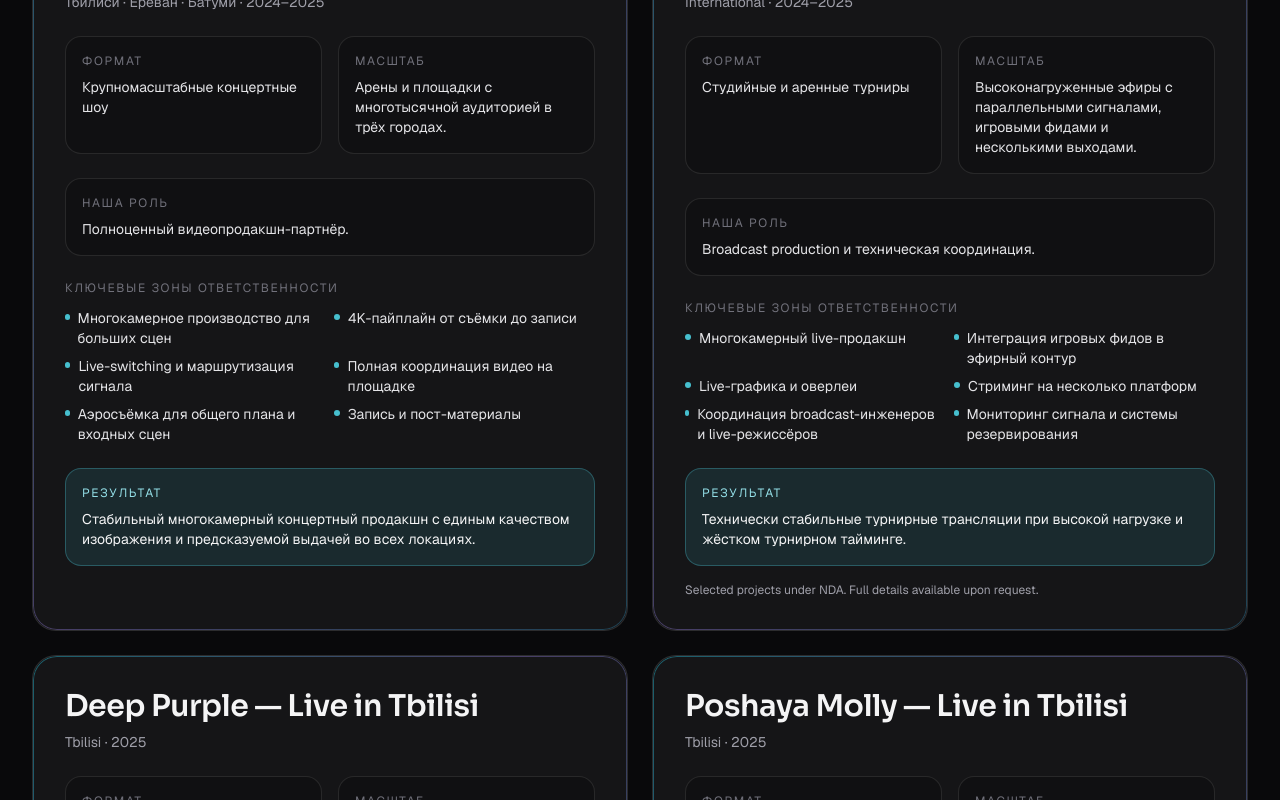
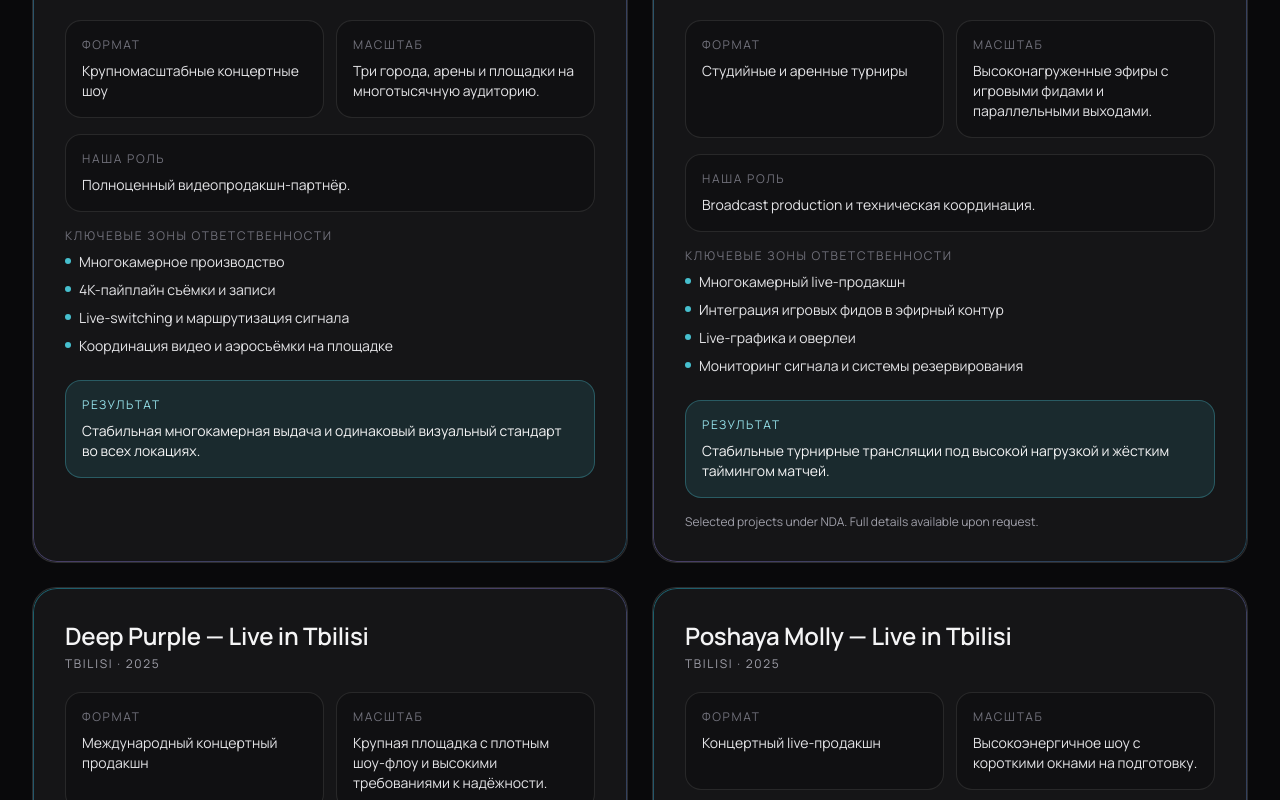
Before and after one commit to baryshnikovaxx/hpprod, a Next.js app: page /work in a window 1280 px wide. Shown: the part 740-1540 px from the top of the page. Built offline with nearby package versions, Linux system fonts and the light colour scheme; no server answers.

Commit message:
restructure equipment page and update case sections

```diff
--- a/app/globals.css
+++ b/app/globals.css
@@ -11,6 +11,7 @@
   --font-sans: var(--font-geist-sans);
   --font-mono: var(--font-geist-mono);
   --font-accent: var(--font-sora);
+  --font-ru: var(--font-ru-sans);
 
   --animate-marquee: marquee 32s linear infinite;
   --animate-marquee-slow: marquee 48s linear infinite;
@@ -77,6 +78,17 @@
   letter-spacing: -0.015em;
 }
 
+html[lang="ru"] body {
+  font-family: var(--font-ru-sans), var(--font-geist-sans), Arial, Helvetica, sans-serif;
+}
+
+html[lang="ru"] h1,
+html[lang="ru"] h2,
+html[lang="ru"] h3 {
+  font-family: var(--font-ru-sans), var(--font-geist-sans), Arial, Helvetica, sans-serif;
+  letter-spacing: -0.01em;
+}
+
 .accent-border {
   position: relative;
   isolation: isolate;
--- a/app/layout.tsx
+++ b/app/layout.tsx
@@ -1,6 +1,6 @@
 import type { Metadata } from "next";
 import { cookies } from "next/headers";
-import { Geist, Geist_Mono, Sora } from "next/font/google";
+import { Geist, Geist_Mono, Manrope, Sora } from "next/font/google";
 import "./globals.css";
 import { LanguageProvider } from "./components/language-provider";
 
@@ -17,6 +17,12 @@
 const sora = Sora({
   variable: "--font-sora",
   subsets: ["latin"],
+  weight: ["400", "500", "600", "700"],
+});
+
+const manrope = Manrope({
+  variable: "--font-ru-sans",
+  subsets: ["latin", "cyrillic"],
   weight: ["400", "500", "600", "700"],
 });
 
@@ -37,7 +43,7 @@
   return (
     <html lang={initialLang}>
       <body
-        className={`${geistSans.variable} ${geistMono.variable} ${sora.variable} antialiased`}
+        className={`${geistSans.variable} ${geistMono.variable} ${sora.variable} ${manrope.variable} antialiased`}
       >
         <LanguageProvider initialLang={initialLang}>{children}</LanguageProvider>
       </body>
--- a/app/work/page.tsx
+++ b/app/work/page.tsx
@@ -28,36 +28,32 @@
           title: "ZEMFIRA — Concert Series",
           locationYear: "Тбилиси · Ереван · Батуми · 2024–2025",
           format: "Крупномасштабные концертные шоу",
-          scale: "Арены и площадки с многотысячной аудиторией в трёх городах.",
+          scale: "Три города, арены и площадки на многотысячную аудиторию.",
           role: "Полноценный видеопродакшн-партнёр.",
           responsibilities: [
-            "Многокамерное производство для больших сцен",
-            "4K-пайплайн от съёмки до записи",
+            "Многокамерное производство",
+            "4K-пайплайн съёмки и записи",
             "Live-switching и маршрутизация сигнала",
-            "Полная координация видео на площадке",
-            "Аэросъёмка для общего плана и входных сцен",
-            "Запись и пост-материалы",
+            "Координация видео и аэросъёмки на площадке",
           ],
           result:
-            "Стабильный многокамерный концертный продакшн с единым качеством изображения и предсказуемой выдачей во всех локациях.",
+            "Стабильная многокамерная выдача и одинаковый визуальный стандарт во всех локациях.",
           coverSrc: "/cases/zemfira-cover.jpg",
         },
         {
           title: "Esports Tournaments (NDA)",
           locationYear: "International · 2024–2025",
           format: "Студийные и аренные турниры",
-          scale: "Высоконагруженные эфиры с параллельными сигналами, игровыми фидами и несколькими выходами.",
+          scale: "Высоконагруженные эфиры с игровыми фидами и параллельными выходами.",
           role: "Broadcast production и техническая координация.",
           responsibilities: [
             "Многокамерный live-продакшн",
             "Интеграция игровых фидов в эфирный контур",
             "Live-графика и оверлеи",
-            "Стриминг на несколько платформ",
-            "Координация broadcast-инженеров и live-режиссёров",
             "Мониторинг сигнала и системы резервирования",
           ],
           result:
-            "Технически стабильные турнирные трансляции при высокой нагрузке и жёстком турнирном тайминге.",
+            "Стабильные турнирные трансляции под высокой нагрузкой и жёстким таймингом матчей.",
           note: "Selected projects under NDA. Full details available upon request.",
           coverSrc: "/cases/esports-cover.jpg",
         },
@@ -65,7 +61,7 @@
           title: "Deep Purple — Live in Tbilisi",
           locationYear: "Tbilisi · 2025",
           format: "Международный концертный продакшн",
-          scale: "Крупная концертная площадка с плотным сценарием выхода и высокими требованиями к надёжности.",
+          scale: "Крупная площадка с плотным шоу-флоу и высокими требованиями к надёжности.",
           role: "Многокамерный live-продакшн.",
           responsibilities: [
             "Видеокоординация broadcast-уровня",
@@ -73,20 +69,20 @@
             "Маршрутизация и мониторинг сигнала",
             "Технический супервизинг на площадке",
           ],
-          result: "Надёжная прямая видеовыдача для международного концертного артиста без технических сбоев в эфирной цепочке.",
+          result: "Надёжная прямая видеовыдача для международного артиста без сбоев в эфирной цепочке.",
         },
         {
           title: "Poshaya Molly — Live in Tbilisi",
           locationYear: "Tbilisi · 2025",
           format: "Концертный live-продакшн",
-          scale: "Высокоэнергичное шоу с короткими окнами на подготовку и быстрыми перестроениями на площадке.",
+          scale: "Высокоэнергичное шоу с короткими окнами на подготовку.",
           role: "Видеопродакшн и live-покрытие.",
           responsibilities: [
             "Двухкамерный live-продакшн",
             "Маршрутизация сигнала",
             "Запись и передача контента",
           ],
-          result: "Стабильное двухкамерное покрытие с чистой записью и оперативной передачей материалов после события.",
+          result: "Стабильное двухкамерное покрытие и оперативная передача материалов после события.",
         },
       ]
     : [
@@ -94,37 +90,32 @@
           title: "ZEMFIRA — Concert Series",
           locationYear: "Tbilisi · Yerevan · Batumi · 2024–2025",
           format: "Large-scale live concerts",
-          scale: "Arena and large venue productions across three cities with multi-thousand audiences.",
+          scale: "Three cities, arena and large-venue delivery for multi-thousand audiences.",
           role: "Full video production partner.",
           responsibilities: [
-            "Multi-camera production for large-stage concert formats",
-            "4K production pipeline from capture to recording",
+            "Multi-camera concert production",
+            "4K capture-to-record workflow",
             "Live switching and signal routing",
-            "Full video coordination on-site",
-            "Aerial video for wide venue and crowd coverage",
-            "Recording and post-event materials",
+            "On-site video and aerial coordination",
           ],
           result:
-            "Stable multi-camera concert delivery with consistent visual quality across multiple international locations.",
+            "Stable multi-camera delivery with consistent visual quality across all locations.",
           coverSrc: "/cases/zemfira-cover.jpg",
         },
         {
           title: "Esports Tournaments (NDA)",
           locationYear: "International · 2024–2025",
           format: "Studio and arena tournaments",
-          scale:
-            "High-load live broadcast environments with parallel signal chains, game feeds, and multi-output delivery.",
+          scale: "High-load live broadcast environments with game feeds and parallel output chains.",
           role: "Broadcast production and technical coordination.",
           responsibilities: [
             "Multi-camera live production",
             "Integration of game feeds into broadcast workflow",
             "Live graphics and overlays",
-            "Streaming to multiple platforms",
-            "Coordination of broadcast engineers and live directors",
             "Signal monitoring and redundancy systems",
           ],
           result:
-            "Technically stable tournament broadcasts delivered under high-pressure live conditions and strict match timing.",
+            "Technically stable tournament broadcasts under high pressure and strict match timing.",
           note: "Selected projects under NDA. Full details available upon request.",
           coverSrc: "/cases/esports-cover.jpg",
         },
@@ -132,7 +123,7 @@
           title: "Deep Purple — Live in Tbilisi",
           locationYear: "Tbilisi · 2025",
           format: "International concert production",
-          scale: "Large concert venue with strict reliability requirements and tightly scheduled show flow.",
+          scale: "Large venue setup with strict reliability requirements and tightly scheduled show flow.",
           role: "Multi-camera live production.",
           responsibilities: [
             "Broadcast-grade video coordination",
@@ -140,20 +131,20 @@
             "Signal routing and monitoring",
             "On-site technical supervision",
           ],
-          result: "Reliable live production for an international touring artist with clean and stable broadcast output.",
+          result: "Reliable live production with clean and stable broadcast output for an international touring artist.",
         },
         {
           title: "Poshaya Molly — Live in Tbilisi",
           locationYear: "Tbilisi · 2025",
           format: "Live concert production",
-          scale: "High-energy concert environment with short setup windows and fast on-site turnovers.",
+          scale: "High-energy concert environment with short setup windows.",
           role: "Video production and live coverage.",
           responsibilities: [
             "Two-camera live production",
             "Signal routing",
             "Recording and content delivery",
           ],
-          result: "Efficient and stable two-camera coverage with reliable recording and post-event handover.",
+          result: "Efficient two-camera coverage with stable recording and fast post-event handover.",
         },
       ];
 
@@ -184,10 +175,10 @@
                   </div>
                 ) : null}
 
-                <h2 className="text-2xl font-semibold tracking-tight text-zinc-100 md:text-3xl">{item.title}</h2>
-                <p className="mt-2 text-sm text-zinc-400">{item.locationYear}</p>
+                <h2 className="text-xl font-semibold tracking-tight text-zinc-100 md:text-2xl">{item.title}</h2>
+                <p className="mt-1 text-xs uppercase tracking-[0.14em] text-zinc-400">{item.locationYear}</p>
 
-                <div className="mt-6 grid gap-4 md:grid-cols-2">
+                <div className="mt-5 grid gap-3 md:grid-cols-2">
                   <div className="rounded-2xl border border-white/10 bg-zinc-950/35 p-4">
                     <p className="text-xs uppercase tracking-[0.14em] text-zinc-500">{isRu ? "Формат" : "Format"}</p>
                     <p className="mt-2 text-sm text-zinc-200">{item.format}</p>
@@ -198,16 +189,16 @@
                   </div>
                 </div>
 
-                <div className="mt-6 rounded-2xl border border-white/10 bg-zinc-950/35 p-4">
+                <div className="mt-4 rounded-2xl border border-white/10 bg-zinc-950/35 p-4">
                   <p className="text-xs uppercase tracking-[0.14em] text-zinc-500">{isRu ? "Наша роль" : "Our role"}</p>
                   <p className="mt-2 text-sm text-zinc-200">{item.role}</p>
                 </div>
 
-                <div className="mt-6">
+                <div className="mt-4">
                   <p className="text-xs uppercase tracking-[0.14em] text-zinc-500">
                     {isRu ? "Ключевые зоны ответственности" : "Key responsibilities"}
                   </p>
-                  <ul className="mt-3 grid gap-2 text-sm text-zinc-200 md:grid-cols-2">
+                  <ul className="mt-2 grid gap-2 text-sm text-zinc-200">
                     {item.responsibilities.map((point) => (
                       <li key={point} className="flex gap-2">
                         <span className="mt-1.5 inline-block h-1.5 w-1.5 rounded-full bg-cyan-300/80" />
```
